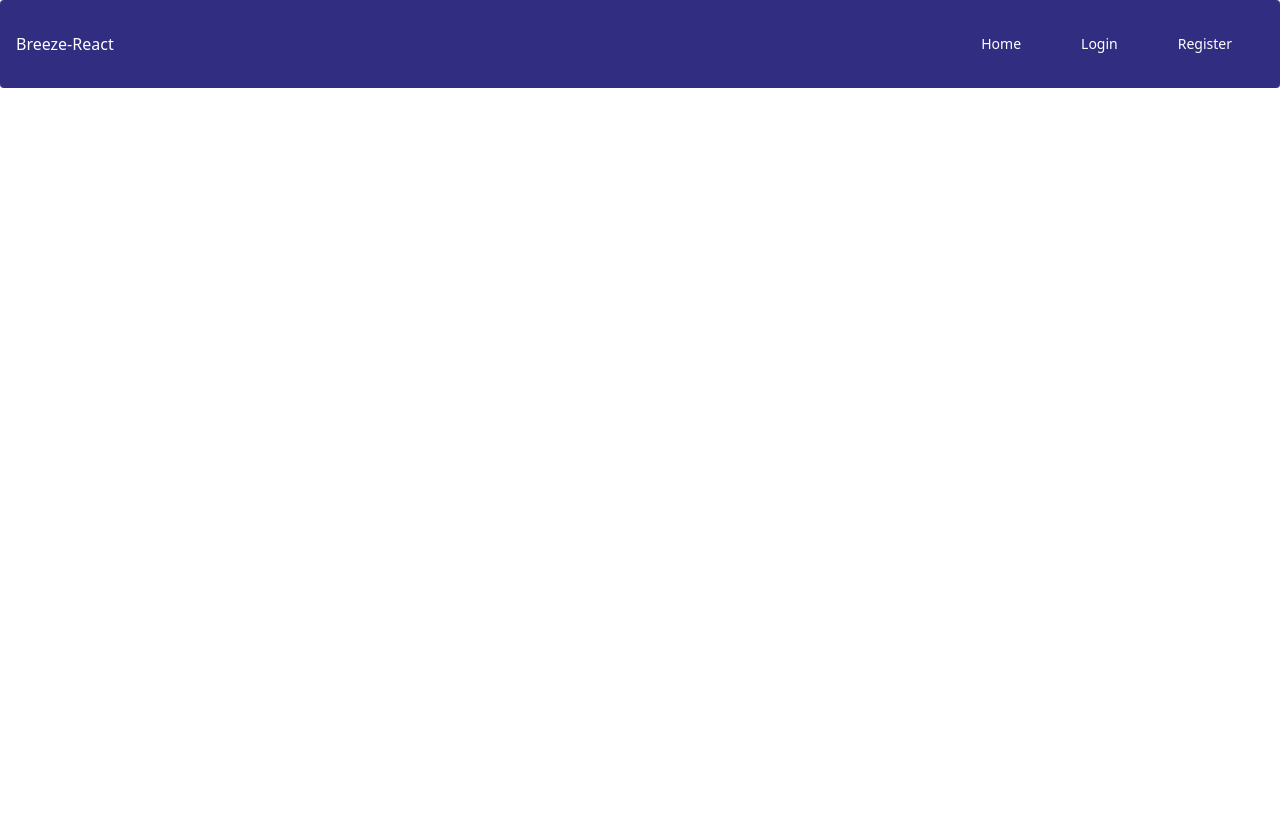
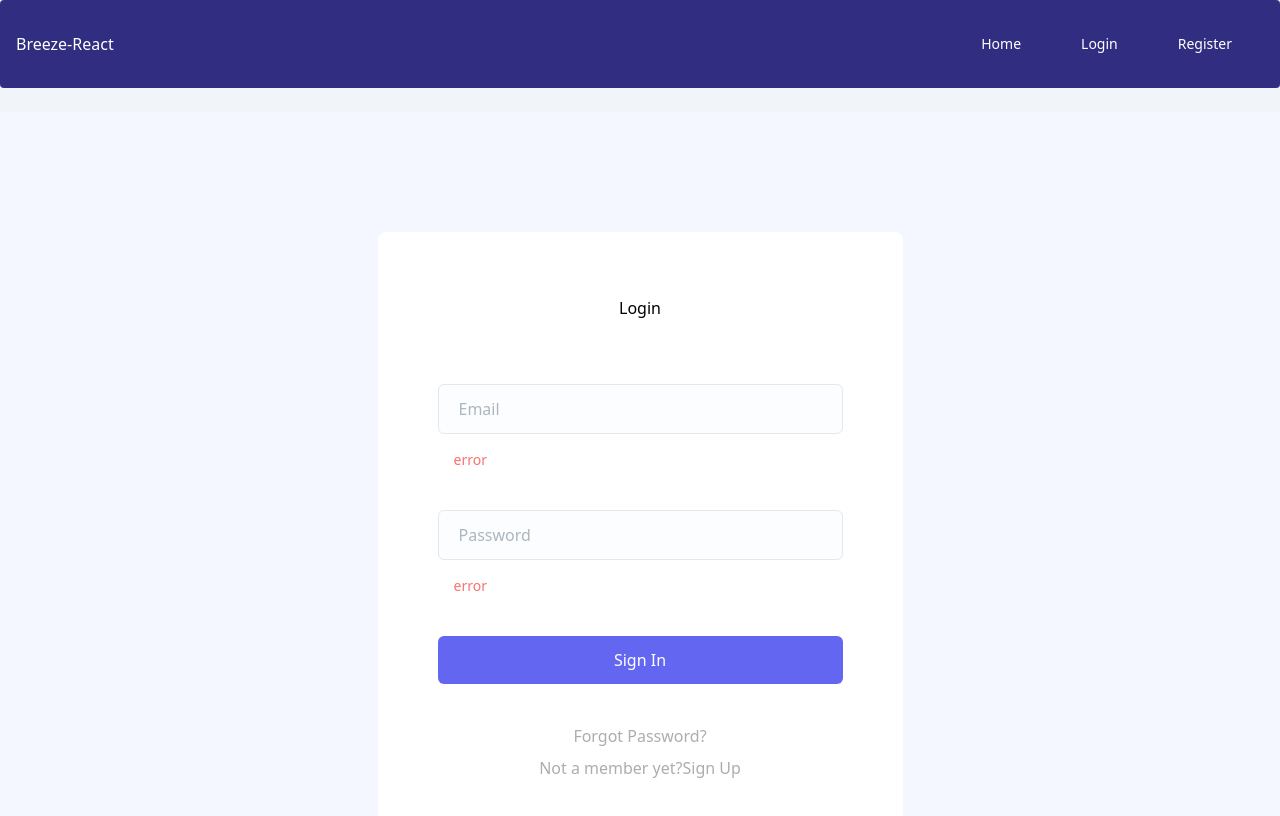
Before and after one commit to dmarsal90/laravel-react-authentication, a React (Vite) app in the folder react-front/: page /login in a window 1280 px wide. Shown: the top 816 px of the page. Built offline with nearby package versions, Linux system fonts and the light colour scheme; the HTML template or start-up script is replaced by a standard one.

Commit message:
Add login form

```diff
--- a/react-front/src/components/Login.jsx
+++ b/react-front/src/components/Login.jsx
@@ -1,11 +1,95 @@
-import React from 'react'
+import React from "react";
+import { Link } from "react-router-dom";
 
 const Login = () => {
   return (
     <div>
+      <section className="bg-[#F4F7FF] py-20 lg:py-[120px]">
+        <div className="container mx-auto">
+          <div className="-mx-4 flex flex-wrap">
+            <div className="w-full px-4">
+              <div className="relative mx-auto max-w-[525px] overflow-hidden rounded-lg bg-white py-16 px-10 text-center sm:px-12 md:px-[60px]">
+                <div className="mb-10 text-center md:mb-16">Login</div>
+                <form>
+                  <div className="mb-6">
+                    <input
+                      type="email"
+                      placeholder="Email"
+                      className="bordder-[#E9EDF4] w-full rounded-md border bg-[#FCFDFE] py-3 px-5 text-base text-body-color
+                                         placeholder-[#ACB6BE] outline-none focus:border-primary focus-visible:shadow-none"
+                    />
+                    <div className="flex">
+                      <span className="text-red-400 text-sm m-2 p-2">
+                        error
+                      </span>
+                    </div>
+                  </div>
+                  <div className="mb-6">
+                    <input
+                      type="password"
+                      placeholder="Password"
+                      className="
+                    bordder-[#E9EDF4]
+                    w-full
+                    rounded-md
+                    border
+                    bg-[#FCFDFE]
+                    py-3
+                    px-5
+                    text-base text-body-color
+                    placeholder-[#ACB6BE]
+                    outline-none
+                    focus:border-primary
+                    focus-visible:shadow-none
+                  "
+                    />
+                    <div className="flex">
+                      <span className="text-red-400 text-sm m-2 p-2">
+                        error
+                      </span>
+                    </div>
+                  </div>
+                  <div className="mb-10">
+                    <button
+                      type="submit"
+                      className="
+                    w-full
+                    px-4
+                    py-3
+                    bg-indigo-500
+                    hover:bg-indigo-700
+                    rounded-md
+                    text-white
+                  "
+                    >
+                      Sign In
+                    </button>
+                  </div>
+                </form>
+                <Link
+                  to="/forgot-password"
+                  className="
+                mb-2
+                inline-block
+                text-base text-[#adadad]
+                hover:text-primary hover:underline
+              "
+                >
+                  Forgot Password?
+                </Link>
+                <p className="text-base text-[#adadad]">
+                  Not a member yet?
+                  <Link to="/register" className="text-primary hover:underline">
+                    Sign Up
+                  </Link>
+                </p>
+              </div>
+            </div>
+          </div>
+        </div>
+      </section>
+    </div>
+  );
+};
 
-    </div>
-  )
-}
-
-export default Login
+export default Login;
```
